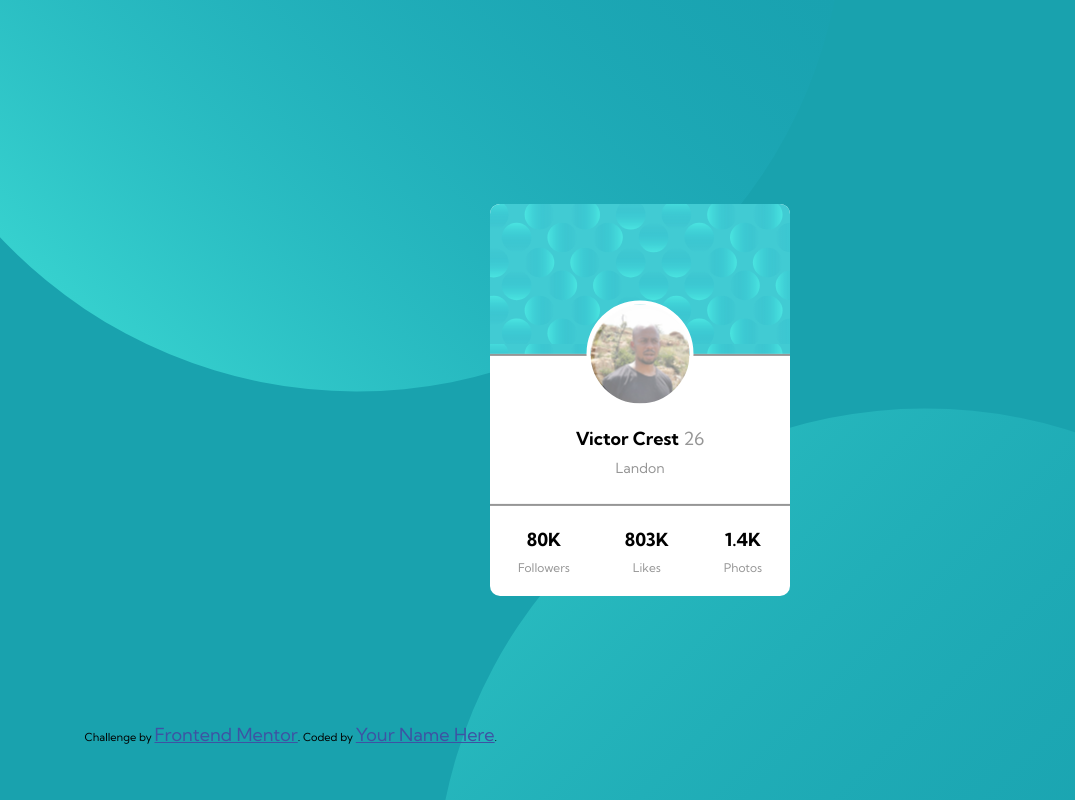
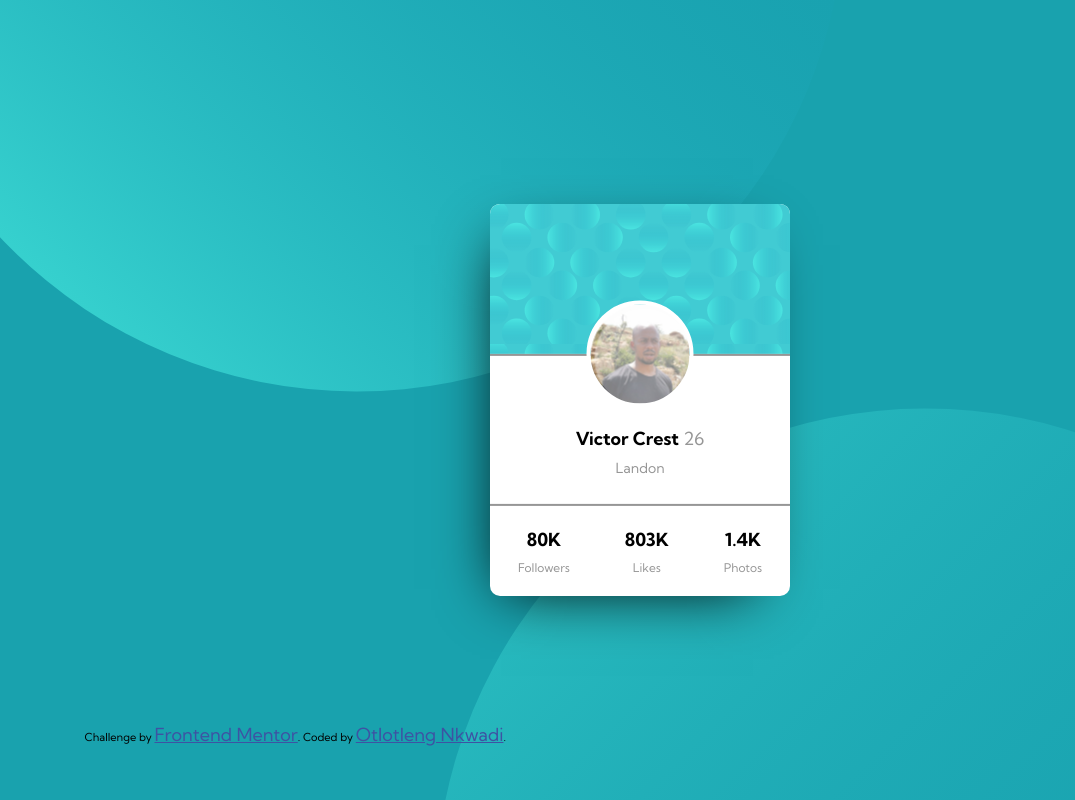
Before and after one commit to nkwadioo/03--profile-card-component-main, a plain HTML site: page index.html in a window 1280 px wide. Shown: the whole page, without its empty margins (0-1075 px from the left). Drawn offline with Linux system fonts and the light colour scheme.

Commit message:
box shadow

```diff
--- a/css/style.scss
+++ b/css/style.scss
@@ -68,6 +68,7 @@ img {
     background-color: white;
     margin: auto;
     border-radius: 10px;
+    box-shadow: -13px 17px 58px -24px black;
 }
 
 main {
--- a/index.html
+++ b/index.html
@@ -47,7 +47,7 @@
 
   <div class="attribution">
     Challenge by <a href="https://www.frontendmentor.io?ref=challenge" target="_blank">Frontend Mentor</a>.
-    Coded by <a href="#">Your Name Here</a>.
+    Coded by <a href="https://www.linkedin.com/in/nkwadioo/">Otlotleng Nkwadi</a>.
   </div>
 </body>
 </html>
```
Also changed, not shown: css/style.css, 1 other file.
